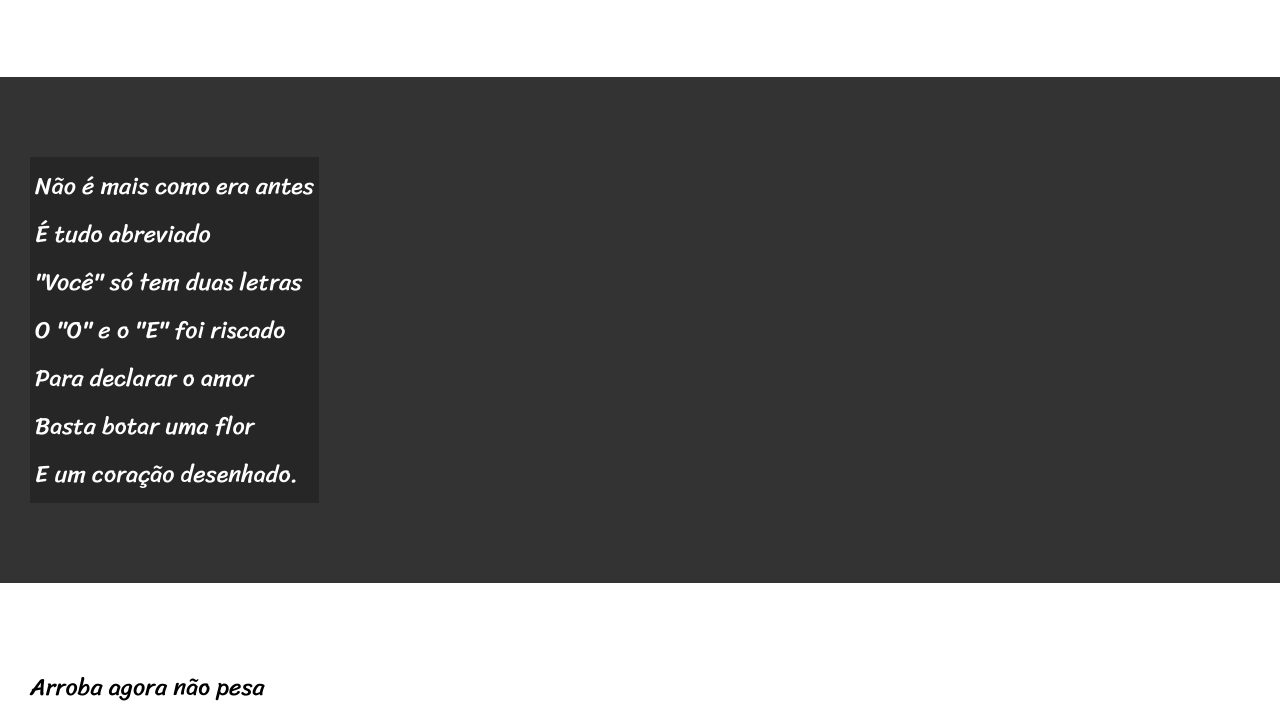
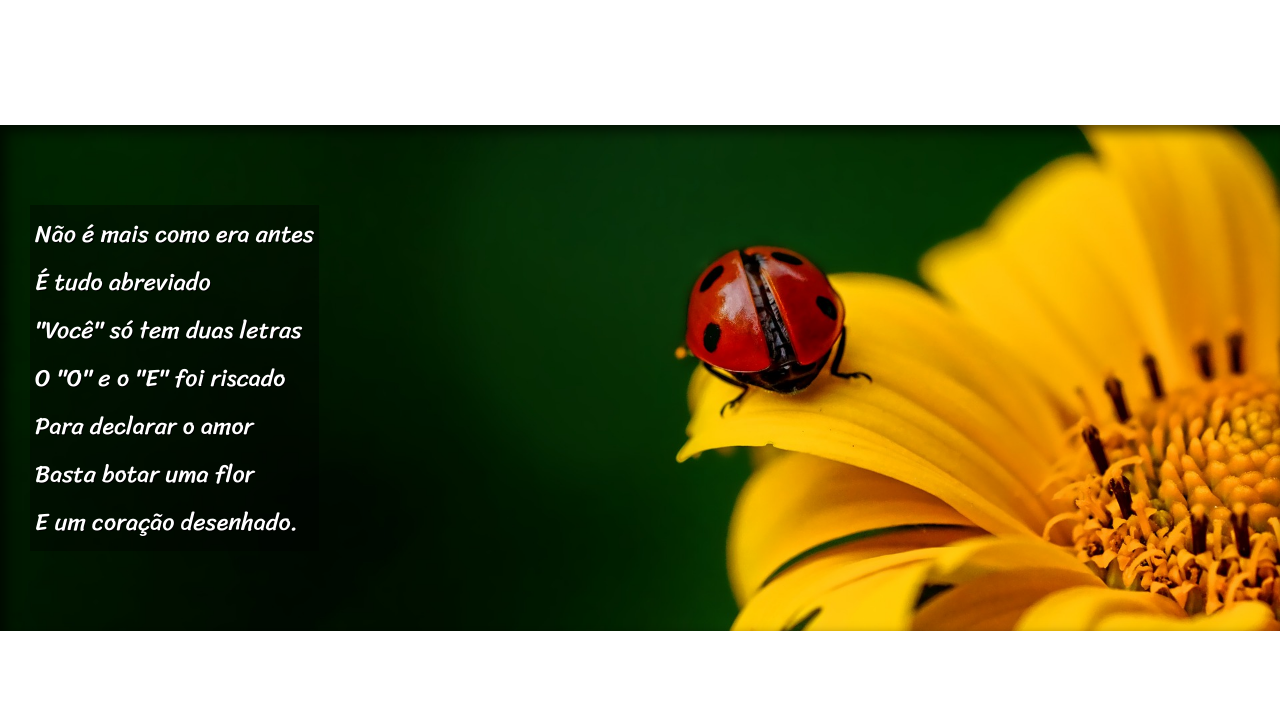
Before and after one commit to hugobrambati/html_css, a plain HTML site: page desafio/desafio12/index.html in a window 1280 px wide. Shown: the part 626-1334 px from the top of the page. Drawn offline with Linux system fonts and the light colour scheme.

Commit message:
finalizando o projeto Cordel

```diff
--- a/desafio/desafio12/index.html
+++ b/desafio/desafio12/index.html
@@ -25,7 +25,7 @@
     </section>
 
 
-    <section class="imagem">
+    <section class="imagem" id="img01">
       <p>
         Não é mais como era antes<br>
         É tudo abreviado<br>
@@ -62,7 +62,7 @@
 
 
 
-    <section class="imagem">
+    <section class="imagem" id="img02">
       <p>
         Tenho saudade das cartas<br>
         Escritas com a própria mão<br>
--- a/desafio/desafio12/style.css
+++ b/desafio/desafio12/style.css
@@ -58,17 +58,14 @@ section{
   padding-left: 30px;
 }
 
+section p{
+  padding-bottom: 2em;
+}
 .imagem p{
   display: inline-block;
   padding: 5px;
-  background-color: rgba(0, 0, 0, 0.251);
-}
-
-footer{
-  color: #ffffff;
-  background-color: #000000;
-  text-align: center;
-  padding: 10px;
+  background-color: rgba(0, 0, 0, 0.377);
+  text-shadow: 1px 1px 0 black;
 }
 
 .normal{
@@ -79,4 +76,25 @@ footer{
 .imagem{
   background-color: rgb(51, 51, 51);
   color: #ffffff;
+  box-shadow: inset 6px 6px 13px 0px rgba(0, 0, 0, 0.655);
+  background-size: cover;
+  background-attachment: fixed;
 }
+
+#img01{
+  background-image: url(imagens/background001.jpg);
+  background-position: right center;
+
+}
+
+#img02{
+  background-image: url(imagens/background002.jpg);
+
+}
+
+footer{
+  color: #ffffff;
+  background-color: #000000;
+  text-align: center;
+  padding: 10px;
+}
```
